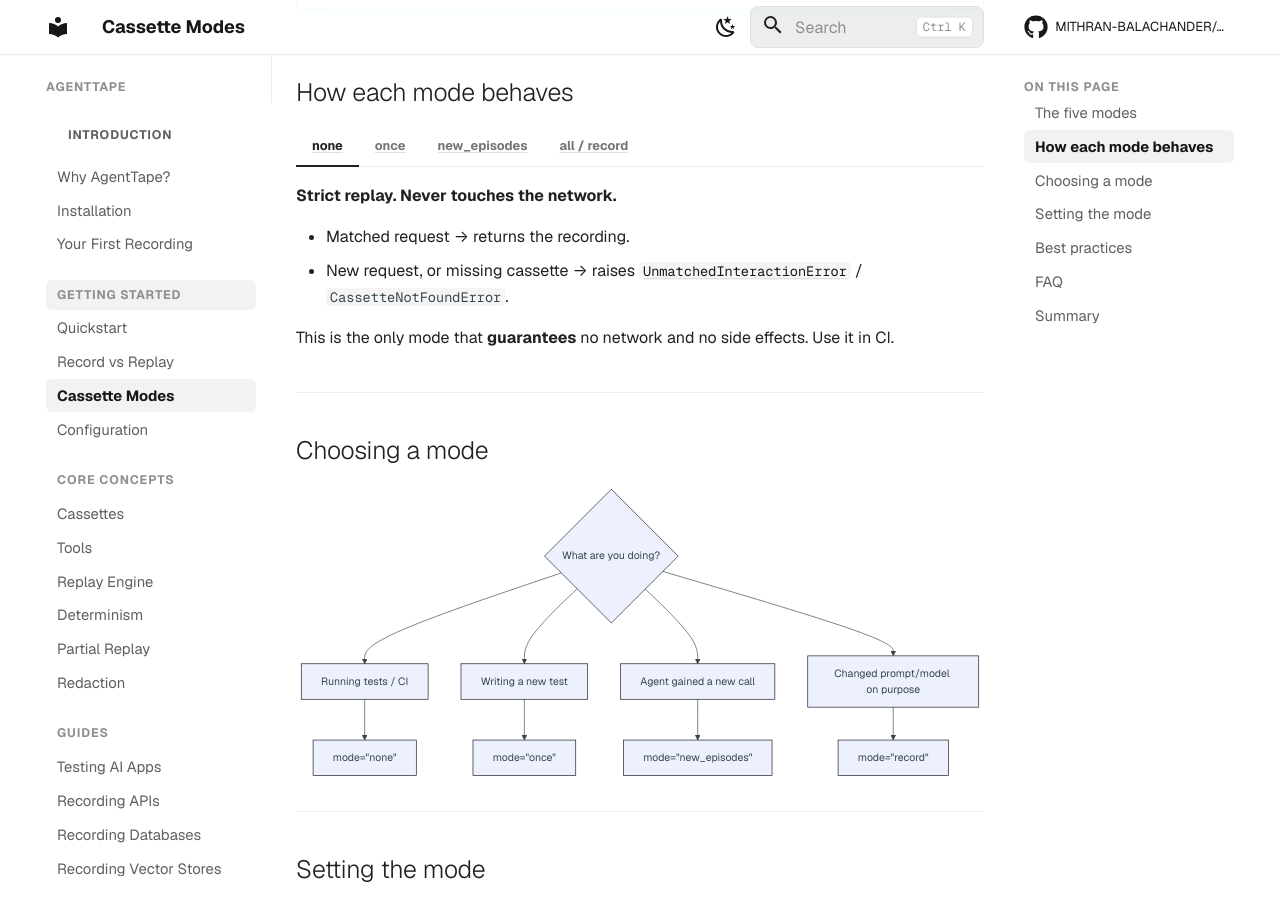
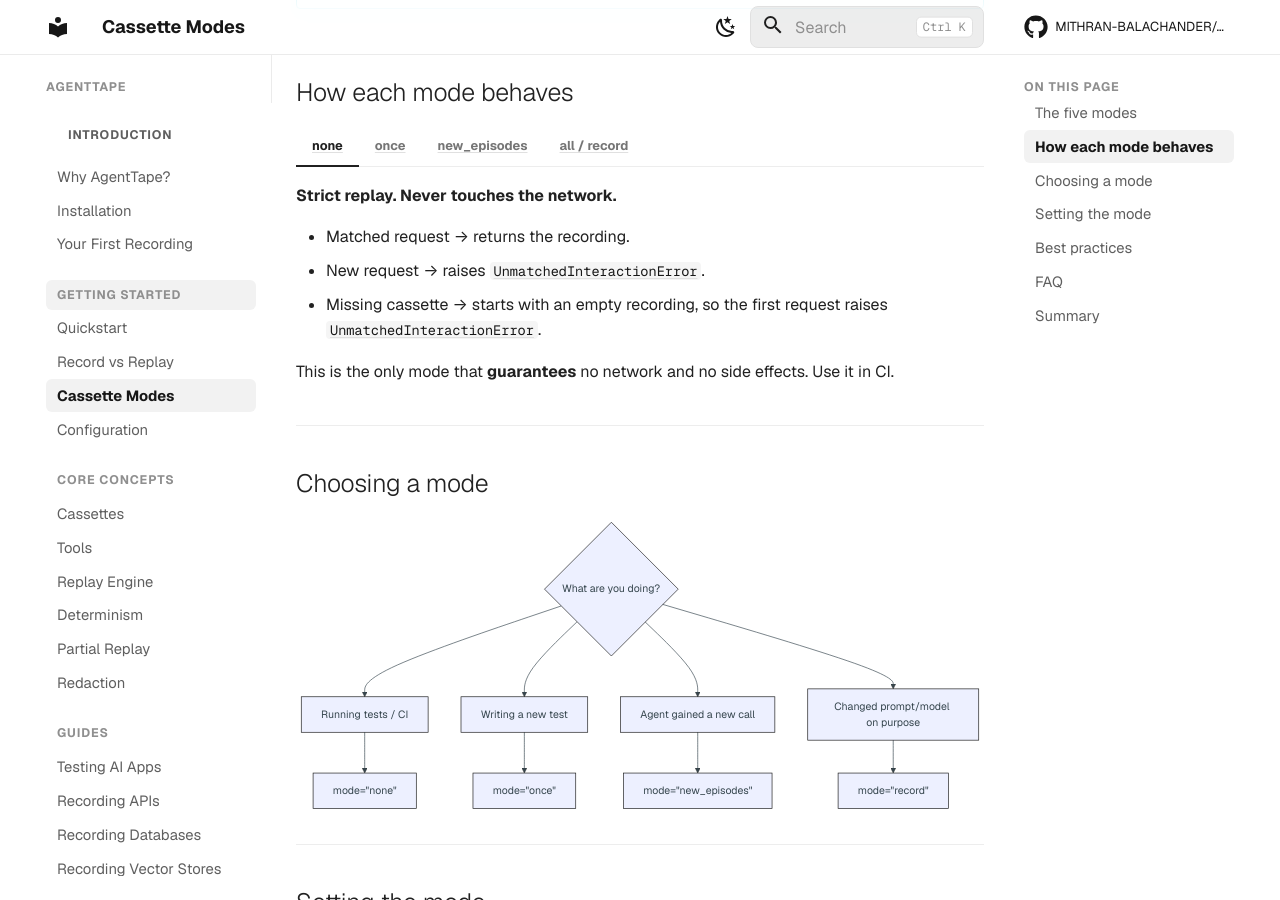
Before and after one commit to MITHRAN-BALACHANDER/AgentTape, an MkDocs documentation site: the page built from docs/cassette-modes.md, in a window 1280 px wide and 900 px high, scrolled down 957 px. Built offline with MkDocs 1.6.1 and Material for MkDocs 9.7.7, drawn with Linux system fonts in a browser that asks for light colours; comment, search, counter and statistics services are not loaded.

Commit message:
Clarify CassetteNotFoundError and none mode
Update docs to clarify cassette-missing behavior: CassetteNotFoundError is raised when a cassette file is accessed directly (e.g. read_cassette()/CLI), whereas use_cassette() does not raise it. In mode="none", a missing cassette results in starting with an empty recording and the first unmatched request raising UnmatchedInteractionError. Adjusted api and cassette-modes docs to reflect this distinction.

```diff
--- a/docs/cassette-modes.md
+++ b/docs/cassette-modes.md
@@ -35,7 +35,8 @@ with agenttape.use_cassette("my_test", mode="none"):
     **Strict replay. Never touches the network.**
 
     - Matched request → returns the recording.
-    - New request, or missing cassette → raises [`UnmatchedInteractionError`](debugging.md) / `CassetteNotFoundError`.
+    - New request → raises [`UnmatchedInteractionError`](debugging.md).
+    - Missing cassette → starts with an empty recording, so the first request raises [`UnmatchedInteractionError`](debugging.md).
 
     This is the only mode that **guarantees** no network and no side effects. Use it in CI.
 
```
Also changed, not shown: docs/api.md (+1 -1 lines).
